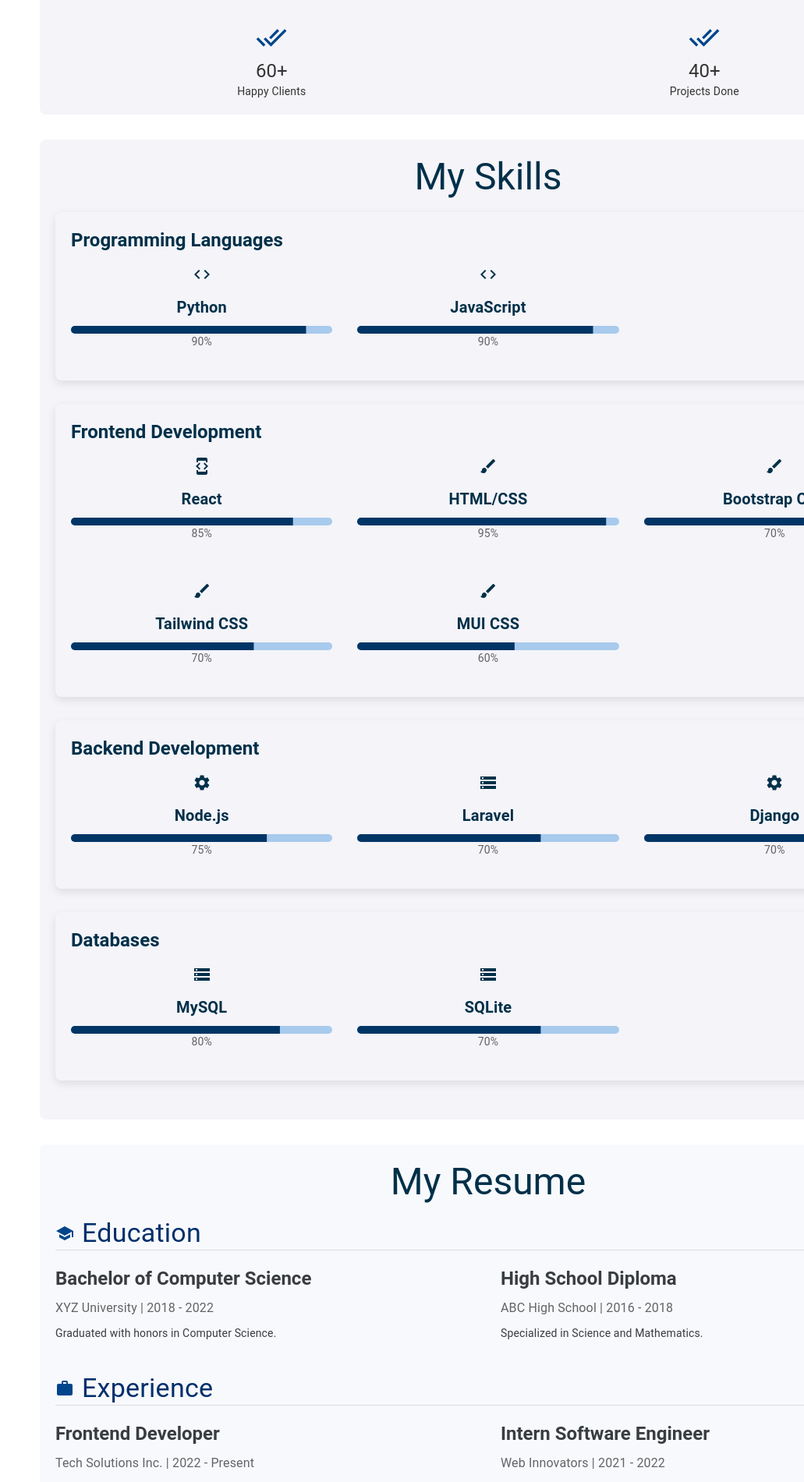
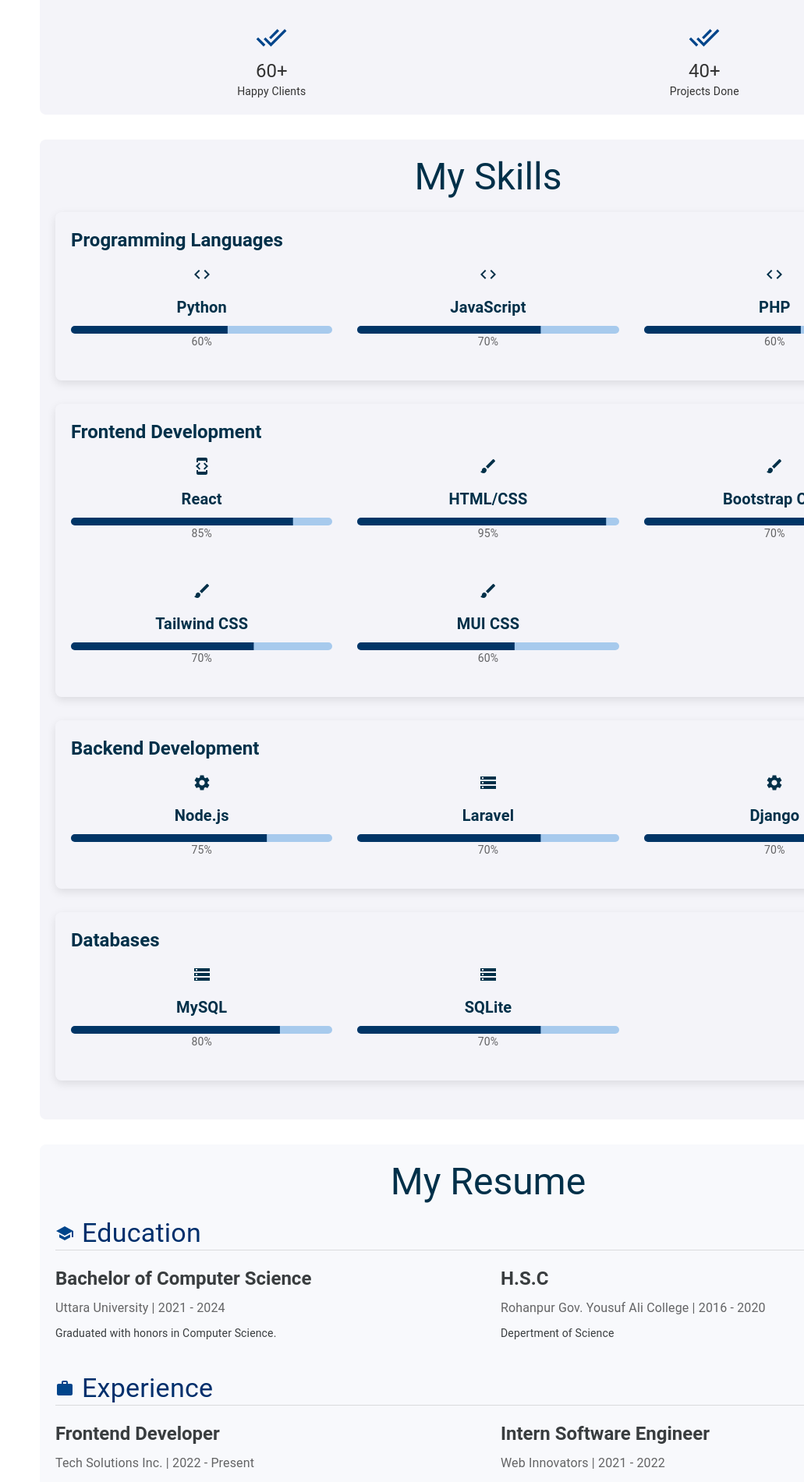
Before and after one commit to ArefinReza/arefinportfolio, a React (Create React App) app: page / in a window 1280 px wide. Shown: the part 1387-3288 px from the top of the page at 78% size, without its empty margins (249-1280 px from the left). Built offline with nearby package versions, Linux system fonts and the light colour scheme.

Commit message:
updateinfo

```diff
--- a/src/components/About.js
+++ b/src/components/About.js
@@ -66,7 +66,7 @@ function About() {
                             />
                         </Box>
                         <Typography variant="body2" color="textSecondary">
-                            Lorem ipsum dolor sit amet, consectetur adipiscing elit. Phasellus vehicula enim in dui fringilla...
+                            A professionals Full Stack Web Developer and Programmer
                         </Typography>
 
                         <Box className="details" sx={{ display: 'flex', gap: 4, mt: 2 }}>
--- a/src/components/Resume.js
+++ b/src/components/Resume.js
@@ -8,15 +8,15 @@ import '../assets/css/resume.css';
 const educationData = [
   {
     degree: 'Bachelor of Computer Science',
-    institution: 'XYZ University',
-    year: '2018 - 2022',
+    institution: 'Uttara University',
+    year: '2021 - 2024',
     description: 'Graduated with honors in Computer Science.',
   },
   {
-    degree: 'High School Diploma',
-    institution: 'ABC High School',
-    year: '2016 - 2018',
-    description: 'Specialized in Science and Mathematics.',
+    degree: 'H.S.C',
+    institution: 'Rohanpur Gov. Yousuf Ali College',
+    year: '2016 - 2020',
+    description: 'Depertment of Science',
   },
 ];
 
--- a/src/components/Skills.js
+++ b/src/components/Skills.js
@@ -11,8 +11,9 @@ const skills = [
   {
     category: "Programming Languages",
     skills: [
-      { name: 'Python', icon: <CodeIcon />, percentage: 90 },
-      { name: 'JavaScript', icon: <CodeIcon />, percentage: 90 },
+      { name: 'Python', icon: <CodeIcon />, percentage: 60 },
+      { name: 'JavaScript', icon: <CodeIcon />, percentage: 70 },
+      { name: 'PHP', icon: <CodeIcon />, percentage: 60 },
     ],
   },
   {
```
